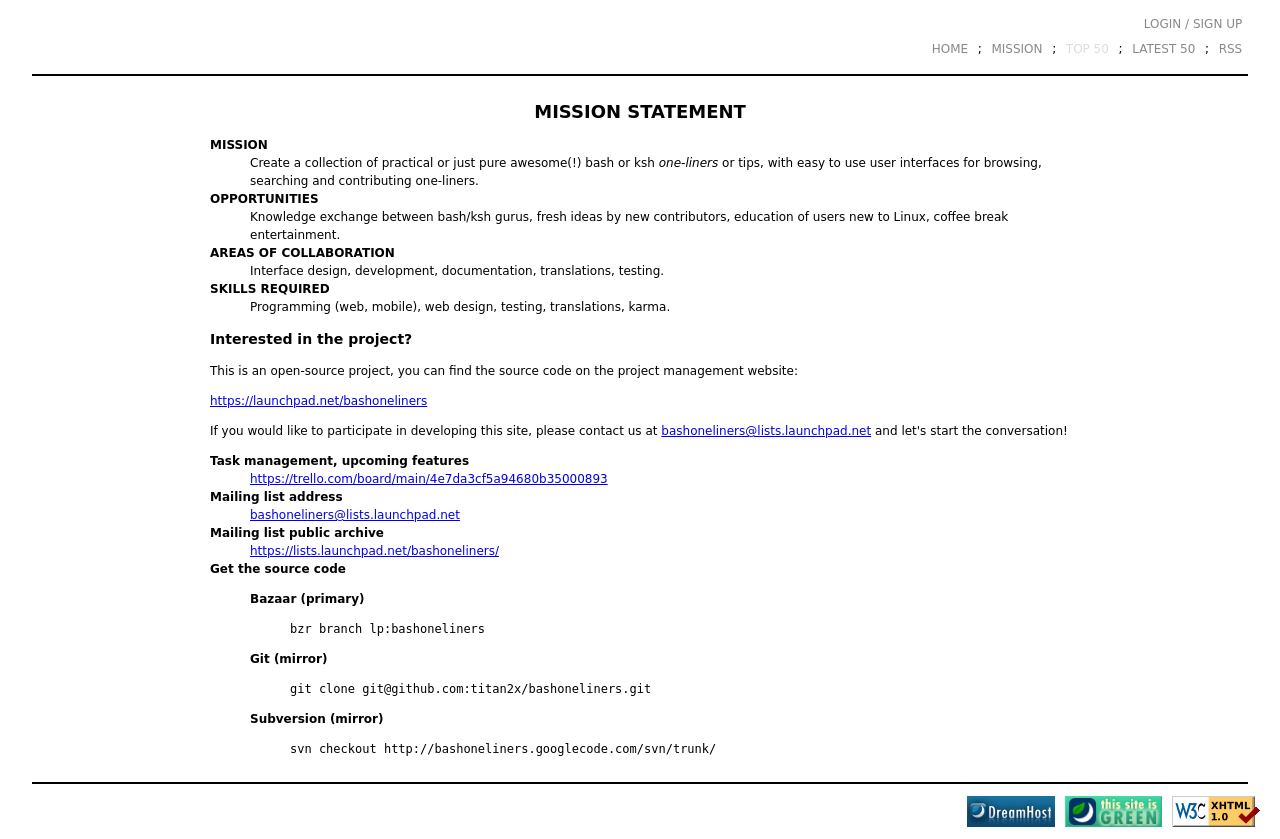
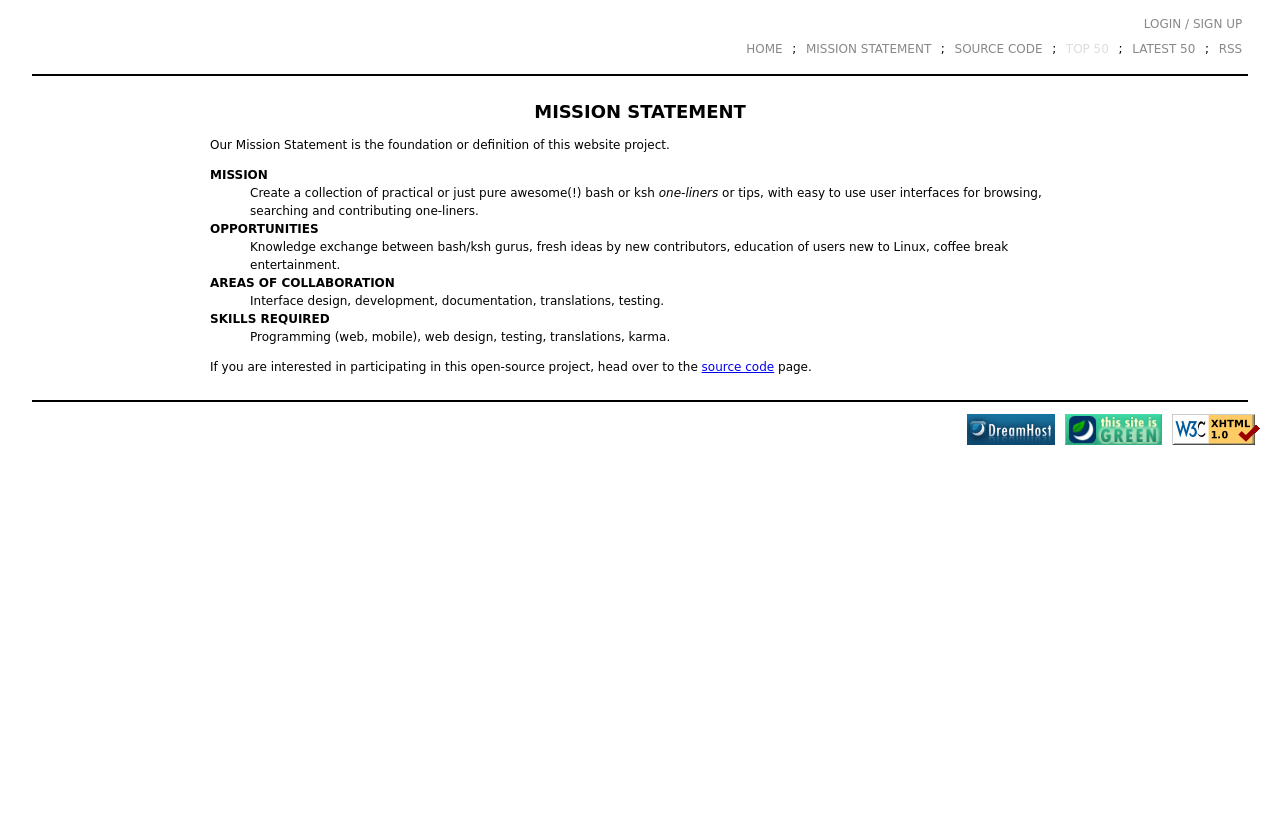
Before and after one commit to pirate42/bashoneliners, a Django app: template templates/main/mission.html in a window 1280 px wide. After the commit the page ends 445 px from the top, so only its background shows below. Run offline with Django 3.2, Linux system fonts and the light colour scheme; the template is opened without the code that fills it, so the values that code supplies are empty; some libraries are stand-ins or nearby versions.

Commit message:
added source code page
git-svn-id: https://bashoneliners.googlecode.com/svn/trunk@121 ff387cac-114f-df84-9358-9b8335f71789

```diff
--- a/main/urls.py
+++ b/main/urls.py
@@ -3,6 +3,7 @@ from django.conf.urls.defaults import *
 urlpatterns = patterns('bashoneliners.main.views',
     (r'^$', 'index'),
     (r'^oneliner/(?P<pk>\d+)/$', 'oneliner'),
+    (r'^sourcecode/$', 'sourcecode'),
     (r'^mission/$', 'mission'),
     (r'^post/$', 'post'),
 
--- a/main/views.py
+++ b/main/views.py
@@ -91,6 +91,10 @@ def oneliner(request, pk):
     params['oneliners'] = OneLiner.objects.filter(pk=pk)
     return render_to_response('main/oneliner.html', params)
 
+def sourcecode(request):
+    params = get_common_params(request)
+    return render_to_response('main/sourcecode.html', params)
+
 def mission(request):
     params = get_common_params(request)
     return render_to_response('main/mission.html', params)
--- a/templates/base.html
+++ b/templates/base.html
@@ -38,7 +38,8 @@
     {% endif %}
     <br/>
     <a href="/"><span>home</span></a> ;
-    <a href="{% url bashoneliners.main.views.mission %}"><span>mission</span></a> ;
+    <a href="{% url bashoneliners.main.views.mission %}"><span>mission statement</span></a> ;
+    <a href="{% url bashoneliners.main.views.sourcecode %}"><span>source code</span></a> ;
     <a class="comingsoon" href="#"><span>top 50</span></a> ;
     <!--
     <a href="/main/top/50/"><span>top 50</span></a> ;
--- a/templates/main/index.html
+++ b/templates/main/index.html
@@ -12,8 +12,9 @@
 
 <p>Welcome to <strong>bashoneliners.com</strong>, a place for practical, clever, or interesting Bash/Ksh <em>one-liners</em>, tips, short script snippets.
 You can post your own one-liner and share with the world!
-Also, this is an open-source project (very very young one),
-if you would like to participate check out our <a href="{% url bashoneliners.main.views.mission %}">mission statement</a>!
+Also, this is an open-source project,
+if you would like to participate check out our <a href="{% url bashoneliners.main.views.mission %}">mission statement</a>
+and <a href="{% url bashoneliners.main.views.sourcecode %}">source code</a> pages!
 </p>
 
 <h2>latest 50</h2>
--- a/templates/main/mission.html
+++ b/templates/main/mission.html
@@ -9,6 +9,8 @@
 {% block description %}{% endblock %}
 
 {% block content %}
+
+<p>Our Mission Statement is the foundation or definition of this website project.</p>
 
 <dl class="mission">
     <dt>MISSION</dt>
@@ -27,45 +29,6 @@
 
 </dl>
 
-<h3>Interested in the project?</h3>
-
-<p>This is an open-source project, you can find the source code on the project management website:</p>
-<p><a href="https://launchpad.net/bashoneliners">https://launchpad.net/bashoneliners</a></p>
-
-<p>If you would like to participate in developing this site, please contact us at <a href="mailto:bashoneliners@lists.launchpad.net">bashoneliners@lists.launchpad.net</a> and let's start the conversation!</p>
-
-<dl>
-    <dt>Task management, upcoming features</dt>
-    <dd>
-	<a href="https://trello.com/board/main/4e7da3cf5a94680b35000893">https://trello.com/board/main/4e7da3cf5a94680b35000893</a>
-    </dd>
-
-    <dt>Mailing list address</dt>
-    <dd><a href="mailto:bashoneliners@lists.launchpad.net">bashoneliners@lists.launchpad.net</a></dd>
-
-    <dt>Mailing list public archive</dt>
-    <dd><a href="https://lists.launchpad.net/bashoneliners/">https://lists.launchpad.net/bashoneliners/</a></dd>
-
-    <dt>Get the source code</dt>
-    <dd>
-	<dl>
-	    <dt>Bazaar (primary)</dt>
-	    <dd>
-		<pre>bzr branch lp:bashoneliners</pre>
-	    </dd>
-
-	    <dt>Git (mirror)</dt>
-	    <dd>
-		<pre>git clone git@github.com:titan2x/bashoneliners.git</pre>
-	    </dd>
-
-	    <dt>Subversion (mirror)</dt>
-	    <dd>
-		<pre>svn checkout http://bashoneliners.googlecode.com/svn/trunk/</pre>
-	    </dd>
-	</dl>
-    </dd>
-
-</dl>
+<p>If you are interested in participating in this open-source project, head over to the <a href="{% url bashoneliners.main.views.sourcecode %}">source code</a> page.</p>
 
 {% endblock %}
--- a/templates/main/profile.html
+++ b/templates/main/profile.html
@@ -9,18 +9,18 @@
 <h3>{% if owner %}One-liners you posted{% else %}One-liners posted{% endif %}</h3>
 
 {% if owner and oneliners %}
-<p class="warning">Editing or deleting of one-liners is not implemented yet. <a href="{% url bashoneliners.main.views.mission %}">Wanna do it?</a></p>
+<p class="warning">Editing or deleting of one-liners is not implemented yet. <a href="{% url bashoneliners.main.views.sourcecode %}">Would you be interested in implementing it?</a></p>
 {% endif %}
 
 {% include 'main/oneliners.html' %}
 
 <h3>Favourite one-liners</h3>
 
-<p class="warning">Not implemented yet. <a href="{% url bashoneliners.main.views.mission %}">Wanna do it?</a></p>
+<p class="warning">Not implemented yet. <a href="{% url bashoneliners.main.views.sourcecode %}">Would you be interested in implementing it?</a></p>
 
 <h3>{% if owner %}One-liners you voted on{% else %}One-liners voted on{% endif %}</h3>
 
-<p class="warning">Not implemented yet. <a href="{% url bashoneliners.main.views.mission %}">Wanna do it?</a></p>
+<p class="warning">Not implemented yet. <a href="{% url bashoneliners.main.views.sourcecode %}">Would you be interested in implementing it?</a></p>
 
 
 {% endblock %}
--- a/todo.txt
+++ b/todo.txt
@@ -3,12 +3,8 @@ https://trello.com/board/main/4e7da3cf5a94680b35000893
 
 important
 =========
-- rewrite 'wanna do it...'
 - rename caveats col to limitations
 - add wishlist feature
-- adjust texts and links
-	- mission statement
-	- source code
 - Change 'Details...' to
 	'View explanation...',
 	'View limitations...',
```
Also changed, not shown: templates/main/sourcecode.html (added, +40 -0 lines).
